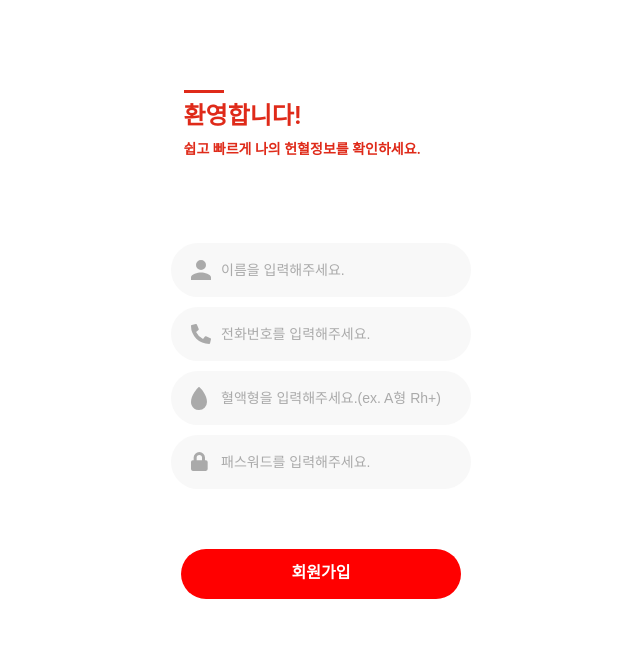
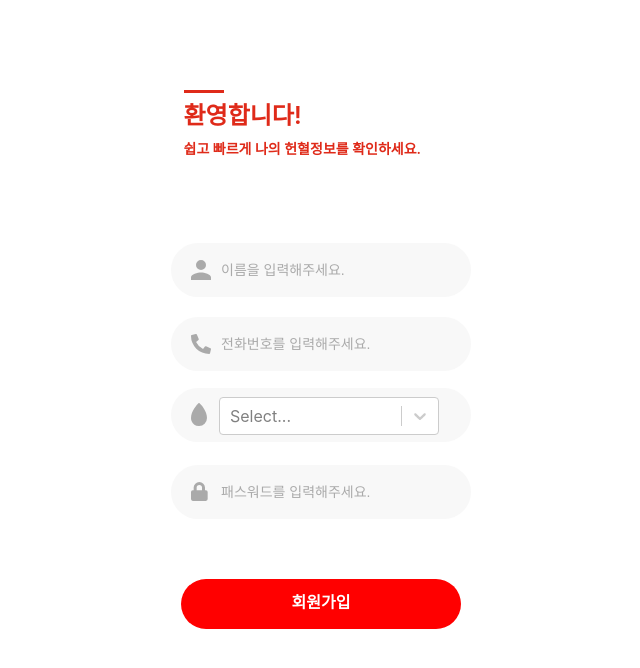
Before and after one commit to blov-hackathon/blov-frontend, a Next.js app: page /join in a window 1280 px wide. Shown: the top 668 px of the page, without its empty margins (319-959 px from the left). Built offline with nearby package versions, Linux system fonts and the light colour scheme.

Commit message:
fix: join page select blood type

```diff
--- a/package.json
+++ b/package.json
@@ -16,10 +16,12 @@
     "lodash": "^4.17.21",
     "next": "^12.0.7",
     "nuka-carousel": "^4.8.4",
+    "nw-react-slider": "^2.0.1",
     "react": "^17.0.2",
     "react-dom": "^17.0.2",
     "react-qr-reader": "^2.2.1",
     "react-router-dom": "^6.2.1",
+    "react-select": "^5.2.2",
     "react-slick": "^0.28.1",
     "react-toastify": "^8.1.0",
     "slick-carousel": "^1.8.1",
--- a/pages/join.js
+++ b/pages/join.js
@@ -4,9 +4,11 @@ import Typography from "../component/Typography";
 import Button from "../component/Button";
 import Margin from "../component/Margin";
 import Input from "../component/Input";
+
 import styled, { css } from "styled-components";
 import axios from "axios";
 import { useRouter } from "next/router";
+import Select from "react-select";
 
 const LineMargin = styled(Margin)`
   background-color: #df2a19;
@@ -38,13 +40,17 @@ const StyledButton = styled(Button)`
   }
 `;
 
-const BackBtn = styled(Button)`
-  border: none;
+const StyledInput2 = styled(StyledInput)`
+  position: absolute;
+  margin-top: 150px;
 `;
 
-const BackButton = styled.img`
-  width: 16px;
-  cursor: pointer;
+const StyledSelect = styled(Select)`
+  position: relative;
+  width: 220px;
+  margin-top: 16px;
+  margin-left: 16px;
+  background-color: #f8f8f8;
 `;
 
 export default function Join() {
@@ -81,6 +87,18 @@ export default function Join() {
     const item = localStorage.getItem("myCat");
     console.log(item);
   }
+
+  const bloodtypes = [
+    { value: "A+", label: "A형 Rh+" },
+    { value: "A-", label: "A형 Rh-" },
+    { value: "B+", label: "B형 Rh+" },
+    { value: "B-", label: "B형 Rh-" },
+    { value: "AB+", label: "AB형 Rh+" },
+    { value: "AB-", label: "AB형 Rh-" },
+    { value: "O+", label: "O형 Rh+" },
+    { value: "O-", label: "O형 Rh-" },
+  ];
+
   return (
     <Layout>
       <Margin size="40" />
@@ -100,7 +118,7 @@ export default function Join() {
         value={content}
         onChange={(e) => setContent(e.target.value)}
       />
-      <Margin size="10" />
+      <Margin size="20" />
       <StyledInput
         id
         placeholder="전화번호를 입력해주세요."
@@ -108,13 +126,16 @@ export default function Join() {
         onChange={(e) => setPhone(e.target.value)}
       />
       <Margin size="10" />
-      <StyledInput
-        blood
-        placeholder="혈액형을 입력해주세요.(ex. A형 Rh+)"
-        value={bloodtype}
-        onChange={(e) => setBloodtype(e.target.value)}
+
+      <StyledInput2 blood />
+
+      <StyledSelect
+        options={bloodtypes}
+        // onChange={(e) => setBloodtype(e.target.value)}
       />
-      <Margin size="10" />
+
+      <Margin size="30" />
+
       <StyledInput
         password
         placeholder="패스워드를 입력해주세요."
```
Also changed, not shown: 2 other files (tests, documents, lock files or other folders).
